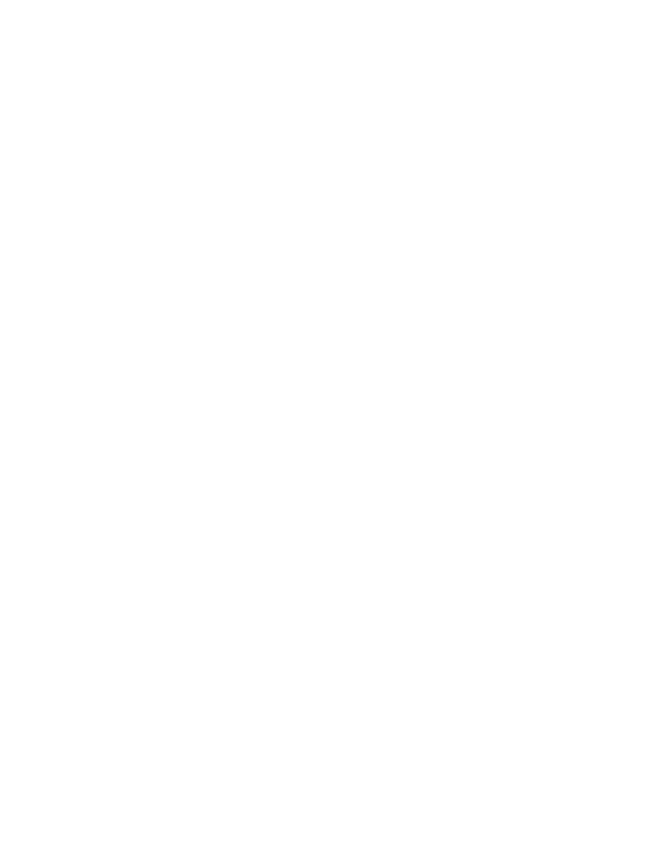
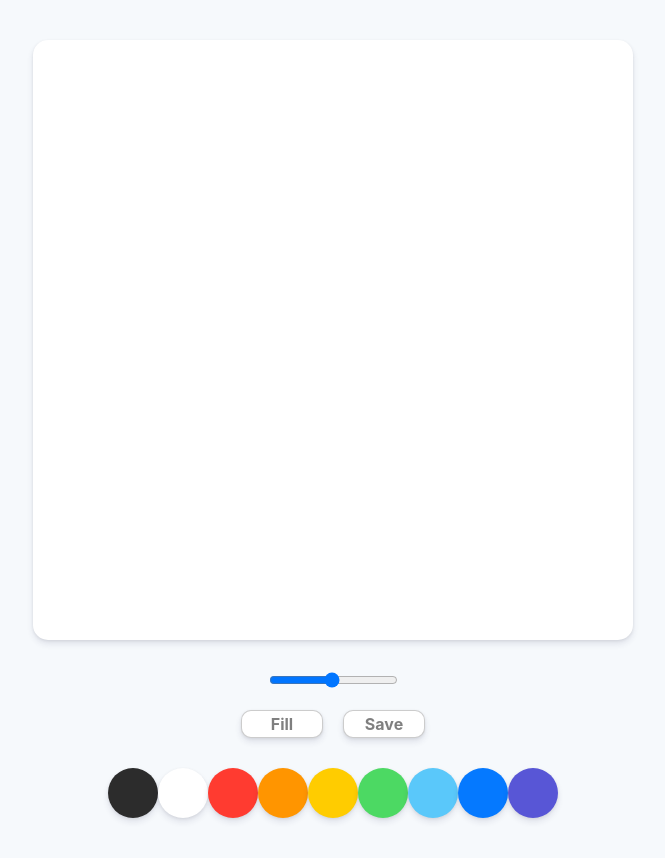
Before and after one commit to 0626na/painting-board-with-vanillaJS, a plain HTML site: page index.html in a window 1280 px wide. Shown: the whole page, without its empty margins (307-972 px from the left). Before the commit the page ends 800 px from the top, so only its background shows below. Drawn offline with Linux system fonts and the light colour scheme.

Commit message:
#1 완료

```diff
--- a/index.html
+++ b/index.html
@@ -8,6 +8,33 @@
     <link rel="stylesheet" href="style.css" />
   </head>
   <body>
+    <canvas id="jsCanvas" class="canvas"></canvas>
+    <div class="controls">
+      <div class="controls__range">
+        <input
+          type="range"
+          id="jsRange"
+          min="0.1"
+          max="5.0"
+          value="2.5"
+          step="0.1"
+        />
+      </div>
+      <div class="controls__buttons">
+        <button id="jsMode">Fill</button><button id="jsSave">Save</button>
+      </div>
+      <div class="controls__colors" id="jsColors">
+        <div class="control__color" style="background-color: #2c2c2c"></div>
+        <div class="control__color" style="background-color: white"></div>
+        <div class="control__color" style="background-color: #ff3b30"></div>
+        <div class="control__color" style="background-color: #ff9500"></div>
+        <div class="control__color" style="background-color: #ffcc00"></div>
+        <div class="control__color" style="background-color: #4cd963"></div>
+        <div class="control__color" style="background-color: #5ac8fa"></div>
+        <div class="control__color" style="background-color: #0579ff"></div>
+        <div class="control__color" style="background-color: #5856d6"></div>
+      </div>
+    </div>
     <script src="app.js"></script>
   </body>
 </html>
--- /dev/null
+++ b/reset.css
@@ -0,0 +1,124 @@
+html,
+body,
+div,
+span,
+applet,
+object,
+iframe,
+h1,
+h2,
+h3,
+h4,
+h5,
+h6,
+p,
+blockquote,
+pre,
+a,
+abbr,
+acronym,
+address,
+big,
+cite,
+code,
+del,
+dfn,
+em,
+img,
+ins,
+kbd,
+q,
+s,
+samp,
+small,
+strike,
+strong,
+sub,
+sup,
+tt,
+var,
+b,
+u,
+i,
+center,
+dl,
+dt,
+dd,
+ol,
+ul,
+li,
+fieldset,
+form,
+label,
+legend,
+table,
+caption,
+tbody,
+tfoot,
+thead,
+tr,
+th,
+td,
+article,
+aside,
+canvas,
+details,
+embed,
+figure,
+figcaption,
+footer,
+header,
+hgroup,
+menu,
+nav,
+output,
+ruby,
+section,
+summary,
+time,
+mark,
+audio,
+video {
+  margin: 0;
+  padding: 0;
+  border: 0;
+  font-size: 100%;
+  font: inherit;
+  vertical-align: baseline;
+}
+/* HTML5 display-role reset for older browsers */
+article,
+aside,
+details,
+figcaption,
+figure,
+footer,
+header,
+hgroup,
+menu,
+nav,
+section {
+  display: block;
+}
+body {
+  line-height: 1;
+}
+ol,
+ul {
+  list-style: none;
+}
+blockquote,
+q {
+  quotes: none;
+}
+blockquote:before,
+blockquote:after,
+q:before,
+q:after {
+  content: "";
+  content: none;
+}
+table {
+  border-collapse: collapse;
+  border-spacing: 0;
+}
--- a/style.css
+++ b/style.css
@@ -0,0 +1,61 @@
+@import "reset.css";
+
+body {
+  background-color: #f6f9fc;
+  font-family: -apple-system, BlinkMacSystemFont, "Segoe UI", Roboto, Oxygen,
+    Ubuntu, Cantarell, "Open Sans", "Helvetica Neue", sans-serif;
+  display: flex;
+  flex-direction: column;
+  align-items: center;
+  padding: 40px 0px;
+}
+
+.canvas {
+  width: 600px;
+  height: 600px;
+  background-color: white;
+  border-radius: 15px;
+  box-shadow: 0 4px 6px rgba(50, 50, 93, 0.11), 0 1px 3px rgba(0, 0, 0, 0.08);
+}
+.controls {
+  margin-top: 30px;
+  display: flex;
+  flex-direction: column;
+  align-items: center;
+}
+.controls .controls__buttons {
+  margin-bottom: 30px;
+}
+.controls__buttons button {
+  all: unset;
+  cursor: pointer;
+  background-color: white;
+  padding: 5px 5px;
+  margin: 0px 10px;
+  width: 70px;
+  text-align: center;
+  border-radius: 10px;
+  border: 1px solid rgba(0, 0, 0, 0.2);
+  color: rgba(0, 0, 0, 0.5);
+  box-shadow: 0 4px 6px rgba(50, 50, 93, 0.11), 0 1px 3px rgba(0, 0, 0, 0.08);
+  font-weight: 700;
+}
+.controls__buttons button:active {
+  transform: scale(0.98);
+}
+
+.controls .controls__colors {
+  display: flex;
+}
+
+.controls .controls__range {
+  margin-bottom: 20px;
+}
+
+.controls__colors .control__color {
+  width: 50px;
+  height: 50px;
+  border-radius: 25px;
+  cursor: pointer;
+  box-shadow: 0 4px 6px rgba(50, 50, 93, 0.11), 0 1px 3px rgba(0, 0, 0, 0.08);
+}
```
